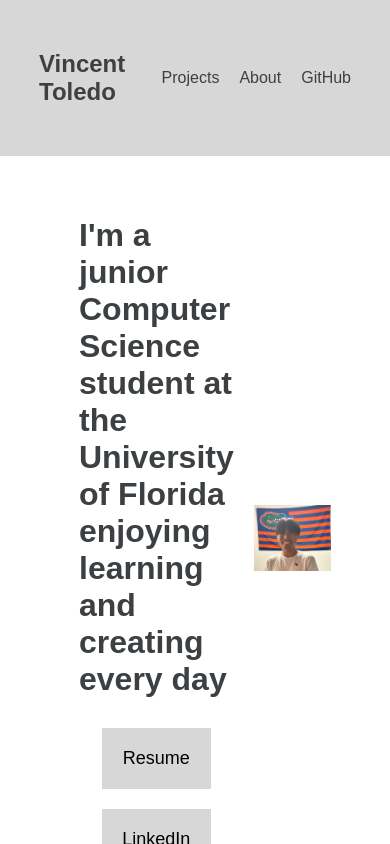
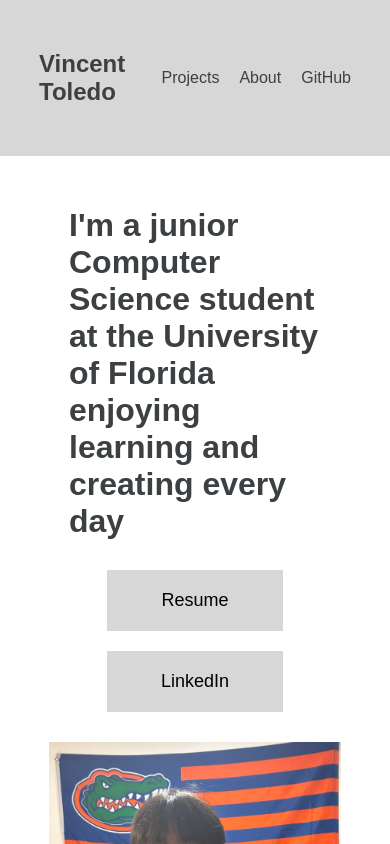
Before and after one commit to VincentTol/VincentTol.github.io, a React (Create React App) app: page / in a window 390 px wide. Shown: the top 844 px of the page. Built offline with nearby package versions, Linux system fonts and the light colour scheme.

Commit message:
media query

```diff
--- a/src/index.css
+++ b/src/index.css
@@ -159,3 +159,16 @@ a {
   margin: 0;
   padding: 0;
 }
+
+/*Adjust based on size of screen using queries*/
+
+@media only screen and (max-width: 768px) {
+  .content-container {
+    flex-direction: column;
+    padding: 10px; /* Add some padding */
+  }
+
+  .image-column {
+    margin-bottom: 20px; /* Add space below the image */
+  }
+}
```
Also changed, not shown: 2 other files (tests, documents, lock files or other folders).
